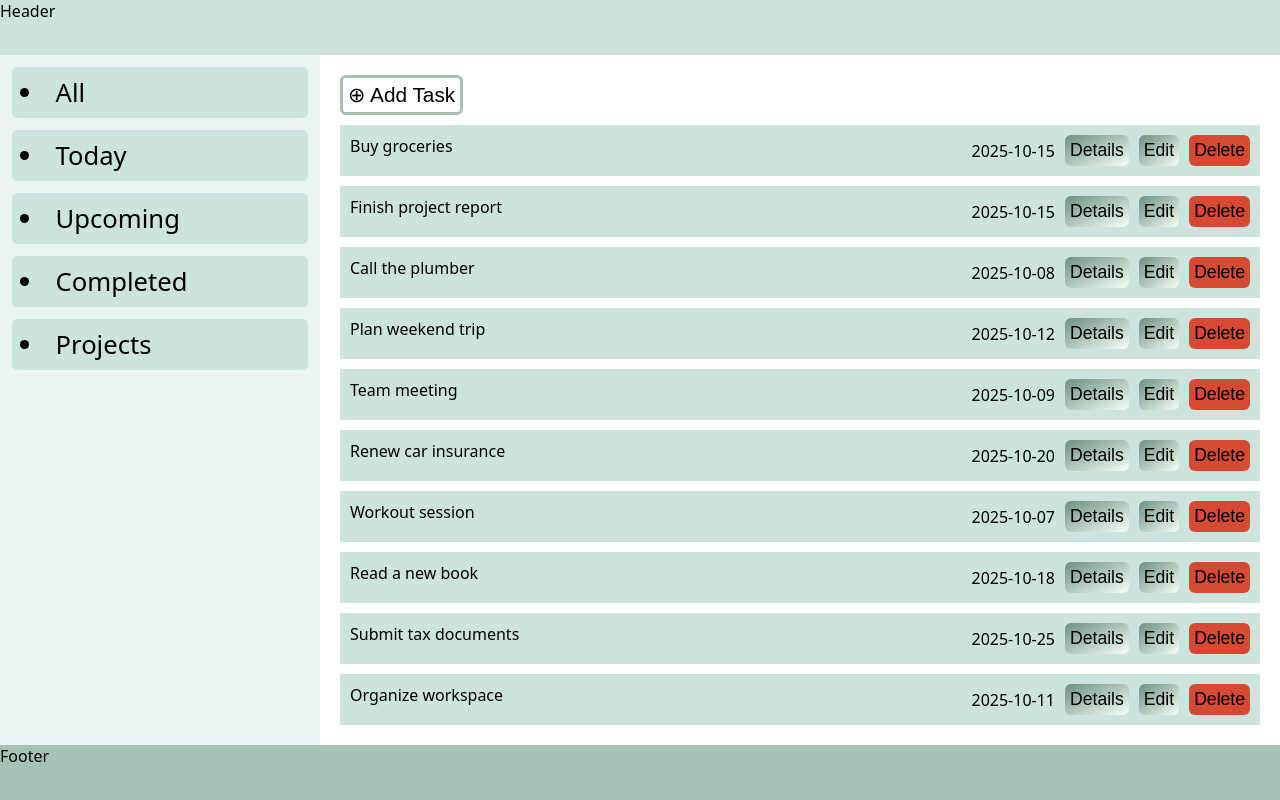
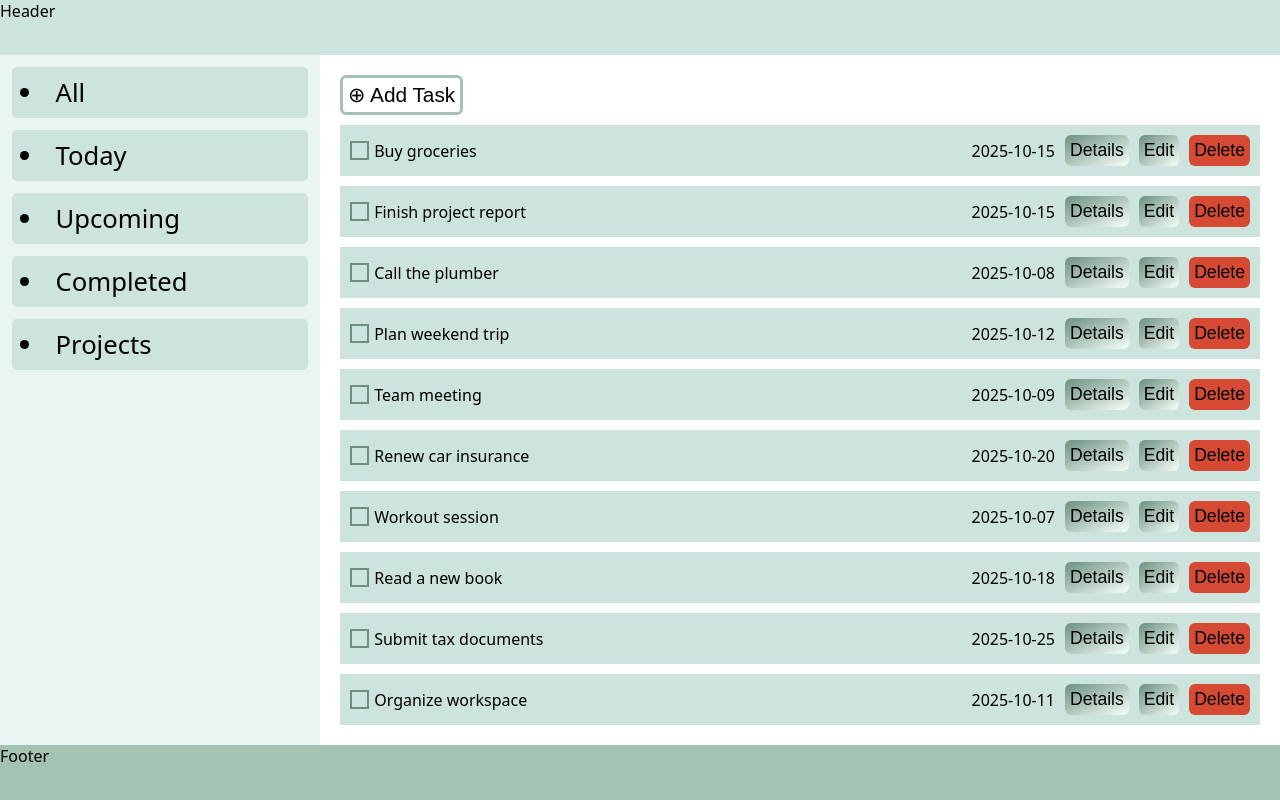
Before and after one commit to weizhixie/todo-list, a website built with webpack: page src/template.html in a window 1280 px wide. Built offline with nearby package versions, Linux system fonts and the light colour scheme; a web font is replaced by a local one.

Commit message:
Implement checklist that lets users toggle task's completion status and update the change in the UI

```diff
--- a/src/index.js
+++ b/src/index.js
@@ -40,6 +40,7 @@ const todoUI = new RenderUI(document.body, {
     getTasksDueToday: () => todoUI.updateTasksDisplay(taskManager.listTasksDueToday()),
     getAllTasks: () => todoUI.updateTasksDisplay(taskManager.listAll()),
     getTasksUpcoming: () => todoUI.updateTasksDisplay(taskManager.listTasksUpcoming()),
+    onToggleCompleted: (task) => task.toggleCompleted(),
 });
 
 todoUI.renderTasks(taskManager.listAll());
--- a/src/render-ui.js
+++ b/src/render-ui.js
@@ -185,11 +185,30 @@ export class RenderUI {
 
         tasks.forEach((task) => {
             const taskItem = document.createElement("p");
-            taskItem.textContent = ` ${task.title}`;
             taskItem.classList.add("task-item");
 
-            const taskItemWrapper = document.createElement("div");
-            taskItemWrapper.classList.add("task-item-wrapper");
+            const taskWrapperLeft = document.createElement("div");
+            taskWrapperLeft.classList.add("task-wrapper-left");
+
+            const completeToggle = document.createElement("input");
+            completeToggle.classList.add("complete-toggle");
+            completeToggle.type = "checkbox";
+            completeToggle.checked = task.completed;
+
+            const title = document.createElement("p");
+            title.textContent = ` ${task.title}`;
+            if (task.completed) {
+                title.classList.add("task-complete");
+            }
+
+            completeToggle.addEventListener("change", () => {
+                this.eventHandlers.onToggleCompleted(task);
+                //set task-complete to be present if task.completed is truthy, and absent if it's falsy
+                title.classList.toggle("task-complete", task.completed);
+            });
+
+            const taskWrapperRight = document.createElement("div");
+            taskWrapperRight.classList.add("task-wrapper-right");
 
             const dueDate = document.createElement("p");
             dueDate.textContent = `${task.dueDate}`;
@@ -209,8 +228,9 @@ export class RenderUI {
             deleteBtn.textContent = "Delete";
             deleteBtn.addEventListener("click", () => this.handleDeleteTask(task.id));
 
-            taskItemWrapper.append(dueDate, detailBtn, editBtn, deleteBtn);
-            taskItem.appendChild(taskItemWrapper);
+            taskWrapperLeft.append(completeToggle, title);
+            taskWrapperRight.append(dueDate, detailBtn, editBtn, deleteBtn);
+            taskItem.append(taskWrapperLeft, taskWrapperRight);
             todosContainer.appendChild(taskItem);
         });
     }
--- a/src/styles.css
+++ b/src/styles.css
@@ -133,7 +133,41 @@ body {
     gap: 5px;
 }
 
-.task-item-wrapper {
+.task-wrapper-left {
+    display: flex;
+    align-items: center;
+    gap: 5px;
+}
+
+.complete-toggle {
+    /* Remove checkbox native input styles */
+    appearance: none;
+    width: 1.2rem;
+    height: 1.2rem;
+    border: 2px solid var(--viridian);
+    display: grid;
+    align-content: center;
+    justify-content: center;
+}
+
+.complete-toggle::before {
+    content: "";
+    width: 0.7rem;
+    height: 0.7rem;
+    clip-path: polygon(15% 45%, 0 65%, 50% 100%, 100% 16%, 80% 0%, 45% 62%);
+    transform: scale(0);
+    background-color: var(--chili-red);
+}
+
+.complete-toggle:checked:before {
+    transform: scale(1);
+}
+
+.task-complete {
+    text-decoration: line-through;
+}
+
+.task-wrapper-right {
     display: flex;
     align-items: center;
     gap: 10px;
--- a/src/task.js
+++ b/src/task.js
@@ -1,5 +1,6 @@
 export class Task {
     #id;
+    #completed;
 
     constructor(title, description, dueDate, priority) {
         this.#id = crypto.randomUUID();
@@ -7,9 +8,18 @@ export class Task {
         this.description = description;
         this.dueDate = dueDate;
         this.priority = priority;
+        this.#completed = false;
     }
 
     get id() {
         return this.#id;
     }
+
+    get completed() {
+        return this.#completed;
+    }
+
+    toggleCompleted() {
+        this.#completed = !this.#completed;
+    }
 }
```
